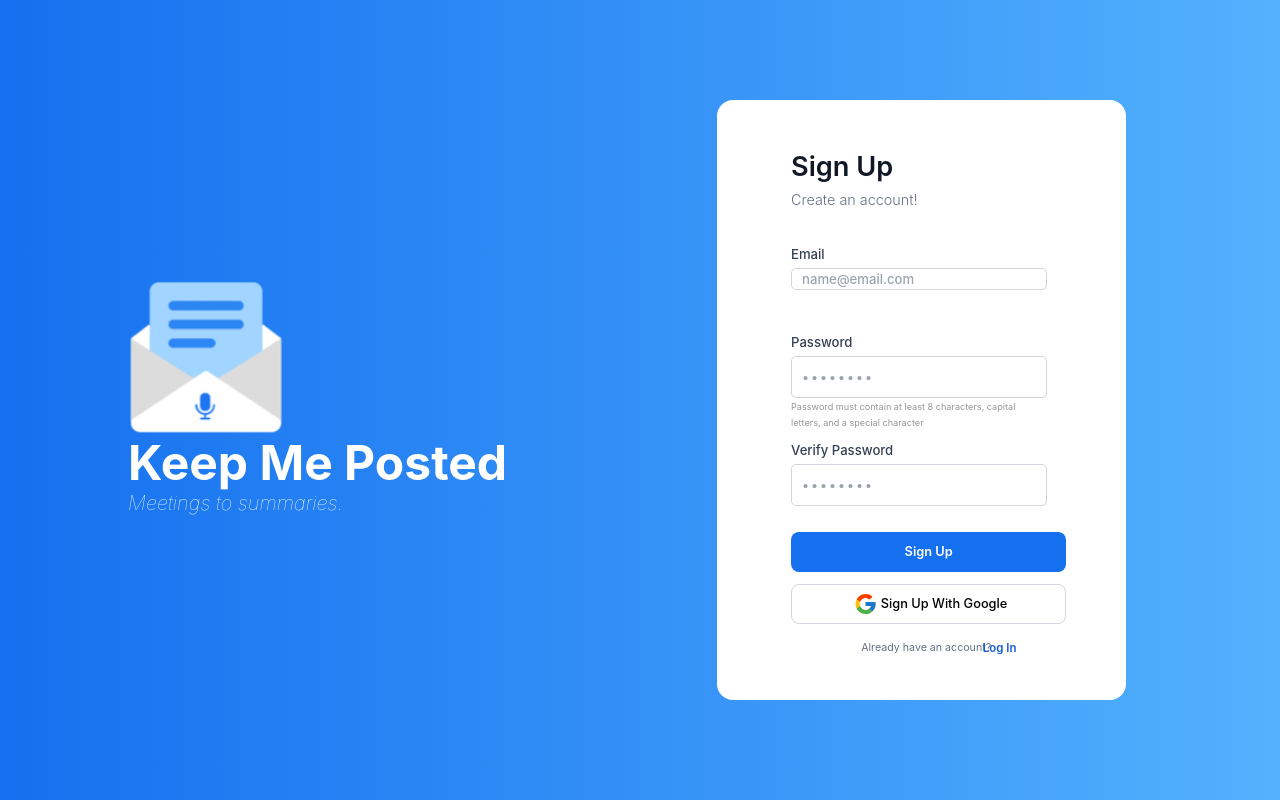
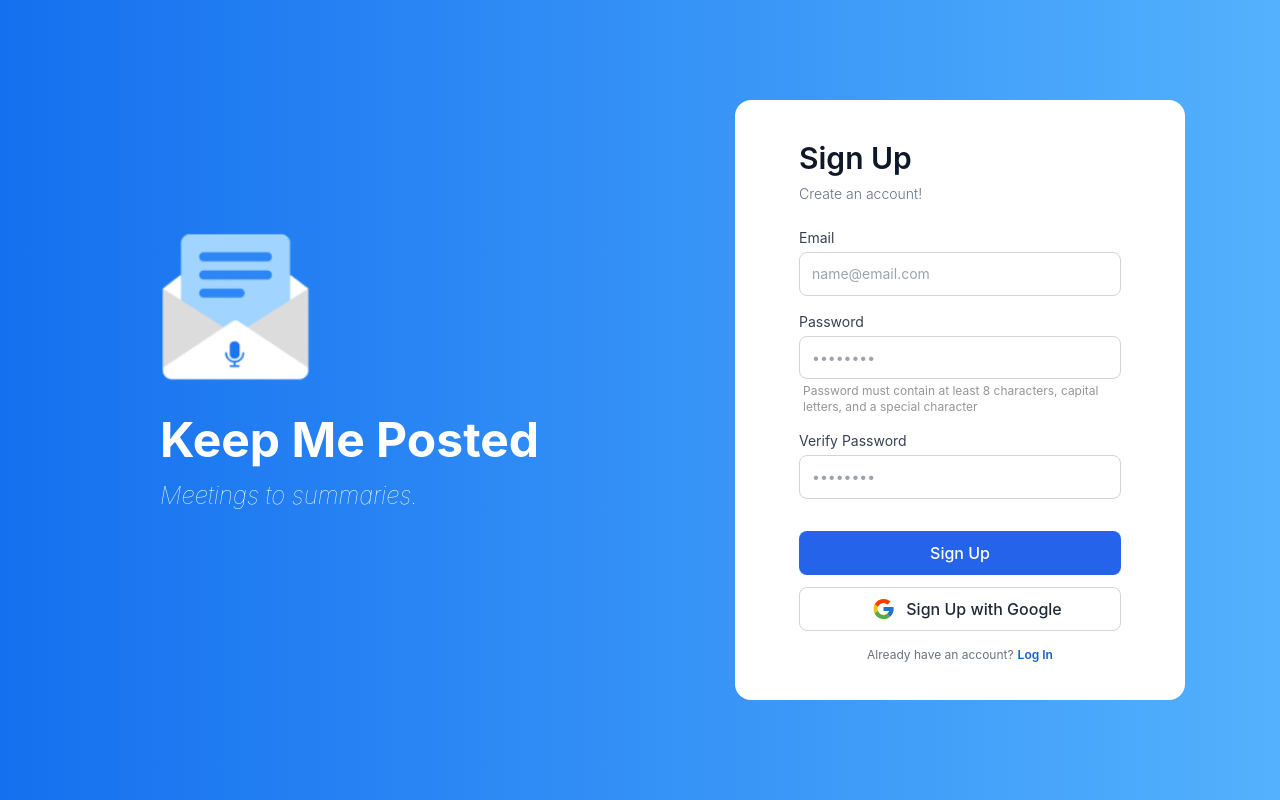
Before and after one commit to RValanki/Keep-Me-Posted, a SvelteKit app in the folder frontend/: page /signup in a window 1280 px wide. Built offline with nearby package versions, Linux system fonts and the light colour scheme; no server answers.

Commit message:
Refactored sign up page to utilise tailwind and modular components

```diff
--- a/frontend/src/routes/signup/+page.svelte
+++ b/frontend/src/routes/signup/+page.svelte
@@ -1,15 +1,49 @@
 <script>
-  import logo from "../../assets/kmp-logo-large.png";
+
   import { onMount } from "svelte";
   import { goto } from "$app/navigation";
+  import Logo from "../../components/logo.svelte";
+  import LandingPageTitle from "../../components/landingPageTitle.svelte";
+  import InputFieldWithValidation from "../../components/input-field-with-validation.svelte";
+  import LoginCardHeader from "../../components/loginCardHeader.svelte";
+  import Button from "../../components/button.svelte";
+  import LoginPrompt from "../../components/loginPrompt.svelte";
+
+  let googleIcon = `<svg
+              xmlns="http://www.w3.org/2000/svg"
+              x="0px"
+              y="0px"
+              width="4vw"
+              height="3vh"
+              viewBox="0 0 48 48"
+            >
+              <path
+                fill="#FFC107"
+                d="M43.611,20.083H42V20H24v8h11.303c-1.649,4.657-6.08,8-11.303,8c-6.627,0-12-5.373-12-12c0-6.627,5.373-12,12-12c3.059,0,5.842,1.154,7.961,3.039l5.657-5.657C34.046,6.053,29.268,4,24,4C12.955,4,4,12.955,4,24c0,11.045,8.955,20,20,20c11.045,0,20-8.955,20-20C44,22.659,43.862,21.35,43.611,20.083z"
+              ></path>
+              <path
+                fill="#FF3D00"
+                d="M6.306,14.691l6.571,4.819C14.655,15.108,18.961,12,24,12c3.059,0,5.842,1.154,7.961,3.039l5.657-5.657C34.046,6.053,29.268,4,24,4C16.318,4,9.656,8.337,6.306,14.691z"
+              ></path>
+              <path
+                fill="#4CAF50"
+                d="M24,44c5.166,0,9.86-1.977,13.409-5.192l-6.19-5.238C29.211,35.091,26.715,36,24,36c-5.202,0-9.619-3.317-11.283-7.946l-6.522,5.025C9.505,39.556,16.227,44,24,44z"
+              ></path>
+              <path
+                fill="#1976D2"
+                d="M43.611,20.083H42V20H24v8h11.303c-0.792,2.237-2.231,4.166-4.087,5.571c0.001-0.001,0.002-0.001,0.003-0.002l6.19,5.238C36.971,39.205,44,34,44,24C44,22.659,43.862,21.35,43.611,20.083z"
+              ></path>
+            </svg>`;
 
   let email = "";
   let password = "";
   let verifyPassword = "";
   let emailValidationString = "";
   let passwordValidationString = "Password must contain at least 8 characters, capital letters, and a special character";
-  let passwordValidationStringColor = "#959595";
   let verifyPasswordValidationString = "";
+  let emailValidationActive = false;
+  let passwordValidationActive = false;
+  let verifyPasswordValidationActive = false;
 
   function isValidEmail(email) {
     const emailRegex = /^[^\s@]+@[^\s@]+\.[^\s@]+$/;
@@ -25,22 +59,25 @@
   function emailValidation(email) {
     if (email == "") {
       emailValidationString = "Please Enter Email";
+      emailValidationActive = true;
       return false;
     } else if (!isValidEmail(email)) {
       emailValidationString = "Please Enter Valid Email";
+      emailValidationActive = true;
       return false;
     } else {
       emailValidationString = "";
+      emailValidationActive = false;
       return true;
     }
   }
 
   function passwordValidation(password) {
     if (password == "" || !isValidPassword(password)) {
-      passwordValidationStringColor = "red";
+      passwordValidationActive = true;
       return false;
     } else {
-      passwordValidationStringColor = "#959595";
+      passwordValidationActive = false;
       return true;
     }
   }
@@ -48,12 +85,15 @@
   function verifyPasswordValidation(password, verifyPassword) {
     if (verifyPassword == "") {
       verifyPasswordValidationString = "Please Enter Password";
+      verifyPasswordValidationActive = true;
       return false;
     } else if (verifyPassword != password) {
       verifyPasswordValidationString = "Password does not match";
+      verifyPasswordValidationActive = true;
       return false;
     } else {
       verifyPasswordValidationString = "";
+      verifyPasswordValidationActive = false;
       return true;
     }
   }
@@ -61,6 +101,7 @@
   function handleEmailInUse(response) {
     if ((response.error = "This email address is already in use")) {
       emailValidationString = response["error"];
+      emailValidationActive = true;
     }
   }
 
@@ -116,438 +157,96 @@
 
 </script>
 
-<html lang="en">
-  <head>
-    <meta charset="UTF-8" />
-    <meta name="viewport" content="width=device-width, initial-scale=1.0" />
-  </head>
-  <body>
-    <div class="kmp-container">
-      <div class="logo-container">
-        <img src={logo} alt="Logo" class="logo-style" />
+<div class="m-0 h-screen bg-gradient-to-l from-[#53b1fd] to-[#1570ef] flex justify-center items-center text-white">
+  <div class="flex flex-col md:flex-row h-screen w-full">
+     <!-- Top Row on Mobile / Left Column on Desktop -->
+     <div class="flex md:flex-col w-full md:w-1/2">
+        <div class="ml-0 sm:ml-24 md:ml-0 w-1/4 md:w-full md:flex-1">
+           <div class=" ml-4 p-4 sm:p-6 md:p-0 mt-1 md:mt-0 min-w-[100%] md:min-w-[150px] ml-0 md:ml-40 h-full w-1/5 flex flex-col justify-end md:justify-end">
+              <Logo class="mt-auto" />
            </div>
-      <div class="title">
-        <h1>
-          Keep Me Posted
-        </h1>
         </div>
-      <div class="sub-title">Meetings to summaries.</div>
-    </div>
-    <div class="sign-up-card">
-      <div class="heading">Sign Up</div>
-      <div class="subheading">Create an account!</div>
-      <div class="email-container">
-        <div class="email-title">Email</div>
-        <div class="email-input-container">
-          <input
-            class="email-input-style"
-            type="text"
-            bind:value={email}
-            placeholder="name@email.com"
+        <div class="w-3/4 md:w-full md:flex-1 flex items-center md:items-start">
+           <div class="ml-4 md:ml-40 mt-2 md:mt-4 mb-0">
+              <LandingPageTitle
+                 title="Keep Me Posted"
+                 subTitle="Meetings to summaries."
               />
            </div>
-        <div class="email-validation">
-          {emailValidationString}
         </div>
      </div>
-      <div class="password-container">
-        <div class="password-title">Password</div>
-        <div class="password-input-container">
-          <input
-            class="password-input-style"
-            type="password"
+     <!-- Bottom Row on Mobile / Right Column on Desktop -->
+     <div class="w-full md:w-1/2 flex justify-center items-center h-full">
+        <div class="h-full w-full md:w-full lg:w-2/3 flex justify-center items-center">
+           <div class="py-10 px-16 h-full md:h-3/4 lg:h-3/4 w-full sm:w-3/4 md:w-4/5 rounded-[16px] bg-white md:min-w-full lg:min-w-[450px] md:min-h-[600px] lg:min-h-[600px] ml-0 md:ml-16 mr-0 md:mr-16 max-h-[700px]">
+              <!-- Content here -->
+              <LoginCardHeader heading = "Sign Up" subheading = "Create an account!"/>
+
+              <InputFieldWithValidation
+                     label="Email"
+                     placeholder="name@email.com"
+                     bind:value={email}
+                     validationMessage = {emailValidationString}
+                     validationActive = {emailValidationActive}
+
+                  />
+
+                  <InputFieldWithValidation
+                     label="Password"
+                     isPasswordType={true}
+                     placeholder="••••••••"
                      bind:value={password}
+                     validationMessage = {passwordValidationString}
+                     validationActive = {passwordValidationActive}
+                     showValidation = {true}
+                  />
+
+                  <InputFieldWithValidation
+                     label="Verify Password"
+                     isPasswordType={true}
                      placeholder="••••••••"
+                     bind:value={verifyPassword}
+                     validationMessage = {verifyPasswordValidationString}
+                     validationActive = {verifyPasswordValidationActive}
+
+                  />
+
+                  <div class="w-full h-[20px] mb-9 mt-8">
+                    <Button
+                       fullWidth={true}
+                       type="primary"
+                       text="Sign Up"
+                       handleClick={handleSignUp}
+
                     />
                  </div>
-        <div
-          class="password-validation"
-          style="color: {passwordValidationStringColor};"
+
+                 <div>
+                    <form
+                       class="w-full h-[20px] mb-10"
+                       method="post"
+                       action="?/OAuth2"
                     >
-          {passwordValidationString}
+                       <Button
+                          fullWidth={true}
+                          type="tertiary"
+                          text="Sign Up with Google"
+                          iconSvg={googleIcon}
+                       />
+                    </form>
+                 </div>
+
+                 <div class="w-full flex justify-center">
+                    <LoginPrompt
+                       text="Already have an account?"
+                       linkText="Log In"
+                       isPrimary = {false}
+                       handleClick={handleLogInClick}
+
+                    />
                  </div>
            </div>
-      <div class="verify-password-container">
-        <div class="verify-password-title">Verify Password</div>
-        <div class="verify-password-input-container">
-          <input
-            class="verify-password-input-style"
-            type="password"
-            bind:value={verifyPassword}
-            placeholder="••••••••"
-          />
-        </div>
-        <div class="verify-password-validation">
-          {verifyPasswordValidationString}
         </div>
      </div>
-      <div class="primary-button-container">
-        <button
-          class="primary-button"
-          on:click={handleSignUp}
-          onmouseover="this.style.backgroundColor='#0c4eae'"
-          onmouseout="this.style.backgroundColor='#1570EF'"
-        >
-          Sign Up
-        </button>
-      </div>
-      <div class="secondary-button-container">
-        <form method="post" action="?/OAuth2">
-          <button
-            class="secondary-button"
-            alt="google sign in"
-            onmouseover="this.style.backgroundColor='#D0D5DD'"
-            onmouseout="this.style.backgroundColor='white'"
-          >
-            <svg
-              xmlns="http://www.w3.org/2000/svg"
-              x="0px"
-              y="0px"
-              width="4vw"
-              height="3vh"
-              viewBox="0 0 48 48"
-            >
-              <path
-                fill="#FFC107"
-                d="M43.611,20.083H42V20H24v8h11.303c-1.649,4.657-6.08,8-11.303,8c-6.627,0-12-5.373-12-12c0-6.627,5.373-12,12-12c3.059,0,5.842,1.154,7.961,3.039l5.657-5.657C34.046,6.053,29.268,4,24,4C12.955,4,4,12.955,4,24c0,11.045,8.955,20,20,20c11.045,0,20-8.955,20-20C44,22.659,43.862,21.35,43.611,20.083z"
-              ></path>
-              <path
-                fill="#FF3D00"
-                d="M6.306,14.691l6.571,4.819C14.655,15.108,18.961,12,24,12c3.059,0,5.842,1.154,7.961,3.039l5.657-5.657C34.046,6.053,29.268,4,24,4C16.318,4,9.656,8.337,6.306,14.691z"
-              ></path>
-              <path
-                fill="#4CAF50"
-                d="M24,44c5.166,0,9.86-1.977,13.409-5.192l-6.19-5.238C29.211,35.091,26.715,36,24,36c-5.202,0-9.619-3.317-11.283-7.946l-6.522,5.025C9.505,39.556,16.227,44,24,44z"
-              ></path>
-              <path
-                fill="#1976D2"
-                d="M43.611,20.083H42V20H24v8h11.303c-0.792,2.237-2.231,4.166-4.087,5.571c0.001-0.001,0.002-0.001,0.003-0.002l6.19,5.238C36.971,39.205,44,34,44,24C44,22.659,43.862,21.35,43.611,20.083z"
-              ></path>
-            </svg>
-            <p class="secondary-button-label">Sign Up With Google</p>
-          </button>
-        </form>
-      </div>
-      <!-- svelte-ignore a11y-no-static-element-interactions -->
-      <div class="log-in-container">
-        <div class="log-in-label">Already have an account?</div>
-        <!-- svelte-ignore a11y-click-events-have-key-events -->
-        <div class="log-in-link" on:click={handleLogInClick}>Log In</div>
   </div>
 </div>
-  </body>
-</html>
-
-<!-- this styling secton contains styles for many components used throughout the page-->
-<style>
-  body {
-    margin: 0;
-    height: 100vh;
-    background: linear-gradient(to left, #53b1fd 0%, #1570ef 100%);
-    display: flex;
-    justify-content: center;
-    align-items: center;
-    color: white;
-  }
-  h1{
-    color: white;
-  }
-  .sign-up-card {
-    height: 75vh;
-    width: 32vw;
-    border-radius: 16px;
-    position: absolute;
-    right: 12vw;
-    background-color: white;
-  }
-  .logo-style {
-    width: 100%;
-    height: auto;
-  }
-  .sub-title {
-    font-size: calc(1vw + 0.9vh);
-    font-family: "Inter", sans-serif;
-    font-weight: 100;
-    font-style: italic;
-    letter-spacing: 0%;
-    position: relative;
-    top: 0.5vh;
-    color:white;
-  }
-  .title {
-    font-size: calc(2vw + 2.5vh);
-    font-family: "Inter", sans-serif;
-    font-weight: 550;
-    letter-spacing: 0%;
-    position: relative;
-    top: 0.2vh;
-  }
-  .logo-container {
-    max-width: 41%;
-  }
-  .kmp-container {
-    position: absolute;
-    left: 10vw;
-    top: 35vh;
-  }
-  .heading {
-    width: 60vh;
-    height: 10vh;
-    color: #101828;
-    position: absolute;
-    top: 6vh;
-    font-size: calc(1.5vw + 1vh);
-    font-family: "Inter", sans-serif;
-    font-weight: 575;
-    line-height: 38px;
-    letter-spacing: 0%;
-    vertical-align: baseline;
-    left: 5.8vw;
-  }
-  .subheading {
-    width: 60vh;
-    height: 10vh;
-    color: #667085;
-    position: absolute;
-    top: 11vh;
-    font-size: calc(0.5vw + 1vh);
-    font-family: "Inter", sans-serif;
-    font-weight: 350;
-    line-height: 24px;
-    letter-spacing: 0%;
-    vertical-align: baseline;
-    left: 5.8vw;
-  }
-  .email-container {
-    width: 60vh;
-    height: 10vh;
-    position: absolute;
-    top: 18vh;
-  }
-  .email-title {
-    font-size: calc(0.4vw + 1vh);
-    font-family: "Inter", sans-serif;
-    font-weight: 500;
-    line-height: 20px;
-    letter-spacing: 0%;
-    vertical-align: baseline;
-    position: absolute;
-    left: 5.8vw;
-    color: #344054;
-  }
-  .email-input-container {
-    font-size: 14px;
-    font-family: "Inter", sans-serif;
-    font-weight: 500;
-    line-height: 20px;
-    letter-spacing: 0%;
-    vertical-align: baseline;
-    position: absolute;
-    top: 3vh;
-    left: 5.8vw;
-  }
-  .email-input-style {
-    font-size: calc(0.4vw + 1vh);
-    border: 1px solid #d0d5dd;
-    border-radius: 5px;
-    padding: 10px;
-    width: 20vw;
-    height: 2vh;
-  }
-  .email-validation {
-    font-size: calc(0.4vw + 0.5vh);
-    font-family: "Inter", sans-serif;
-    font-weight: 400;
-    line-height: 20px;
-    letter-spacing: 0%;
-    vertical-align: baseline;
-    position: absolute;
-    left: 5.8vw;
-    color: red;
-    top: 7.5vh;
-    padding-top: 2.2px;
-  }
-  .password-container {
-    width: 60vh;
-    height: 10vh;
-    position: absolute;
-    top: 29vh;
-  }
-  .password-title {
-    font-size: calc(0.4vw + 1vh);
-    font-family: "Inter", sans-serif;
-    font-weight: 500;
-    line-height: 20px;
-    letter-spacing: 0%;
-    vertical-align: baseline;
-    position: absolute;
-    left: 5.8vw;
-    color: #344054;
-  }
-  .password-input-container {
-    font-size: 14px;
-    font-family: "Inter", sans-serif;
-    font-weight: 500;
-    line-height: 20px;
-    letter-spacing: 0%;
-    vertical-align: baseline;
-    position: absolute;
-    top: 3vh;
-    left: 5.8vw;
-  }
-  .password-input-style {
-    font-size: calc(0.4vw + 1vh);
-    border: 1px solid #d0d5dd;
-    border-radius: 5px;
-    padding: 10px;
-    width: 20vw;
-    letter-spacing: 2px;
-  }
-  .password-validation {
-    font-size: calc(0.4vw + 0.5vh);
-    font-family: "Inter", sans-serif;
-    font-weight: 400;
-    line-height: 2vh;
-    letter-spacing: 0%;
-    vertical-align: baseline;
-    position: absolute;
-    left: 5.8vw;
-    top: 7.5vh;
-    width: 32vh;
-    padding-top: 7px;
-  }
-  .verify-password-container {
-    width: 60vh;
-    height: 10vh;
-    position: absolute;
-    top: 42.5vh;
-  }
-  .verify-password-title {
-    font-size: calc(0.4vw + 1vh);
-    font-family: "Inter", sans-serif;
-    font-weight: 500;
-    line-height: 20px;
-    letter-spacing: 0%;
-    vertical-align: baseline;
-    position: absolute;
-    left: 5.8vw;
-    color: #344054;
-  }
-  .verify-password-input-container {
-    font-size: 14px;
-    font-family: "Inter", sans-serif;
-    font-weight: 500;
-    line-height: 20px;
-    letter-spacing: 0%;
-    vertical-align: baseline;
-    position: absolute;
-    top: 3vh;
-    left: 5.8vw;
-  }
-  .verify-password-input-style {
-    font-size: calc(0.4vw + 1vh);
-    border: 1px solid #d0d5dd;
-    border-radius: 5px;
-    padding: 10px;
-    width: 20vw;
-    letter-spacing: 2px;
-  }
-  .verify-password-validation {
-    font-size: calc(0.4vw + 0.5vh);
-    font-family: "Inter", sans-serif;
-    font-weight: 400;
-    line-height: 20px;
-    letter-spacing: 0%;
-    vertical-align: baseline;
-    position: absolute;
-    left: 5.8vw;
-    color: red;
-    top: 7.5vh;
-    padding-top: 2.2px;
-  }
-  .primary-button-container {
-    width: 60vh;
-    height: 5vh;
-    position: absolute;
-    top: 54vh;
-  }
-  .primary-button {
-    background-color: #1570ef;
-    color: #fff;
-    border: none;
-    border-radius: 8px;
-    padding: 10px 20px;
-    cursor: pointer;
-    transition: background-color 0.3s ease-in-out;
-    width: 21.5vw;
-    position: absolute;
-    left: 5.8vw;
-    font-weight: 575;
-    font-size: calc(0.5vw + 0.8vh);
-    height: 5vh;
-    text-align: center;
-    display: flex;
-    justify-content: center;
-    align-items: center;
-  }
-  .secondary-button-container {
-    width: 60vh;
-    height: 10vh;
-    position: absolute;
-    top: 60.5vh;
-  }
-  .secondary-button {
-    height: 5vh;
-    font-size: calc(0.5vw + 0.8vh);
-    border: 1px solid #d0d5dd;
-    background-color: white;
-    color: #344054;
-    border-radius: 8px;
-    padding: 10px 20px;
-    cursor: pointer;
-    transition: background-color 0.3s ease-in-out;
-    width: 21.5vw;
-    position: absolute;
-    left: 5.8vw;
-    display: flex;
-    justify-content: center;
-    align-items: center;
-  }
-  .secondary-button-label {
-    position: relative;
-    right: 0.8vw;
-  }
-  .log-in-container {
-    display: flex;
-    justify-content: space-between;
-    width: 60vh;
-    height: 10vh;
-    position: absolute;
-    top: 66vh;
-  }
-  .log-in-label {
-    color: #667085;
-    width: 50%;
-    padding: 10px;
-    font-size: calc(0.52vw + 0.5vh);
-    font-family: "Inter", sans-serif;
-    font-weight: 400;
-    line-height: 20px;
-    letter-spacing: 0%;
-    position: absolute;
-    left: 10.5vw;
-  }
-  .log-in-link {
-    color: #175cd3;
-    width: 50%;
-    padding: 10px;
-    font-size: calc(0.52vw + 0.6vh);
-    font-family: "Inter", sans-serif;
-    font-weight: 600;
-    line-height: 20px;
-    letter-spacing: 0%;
-    position: absolute;
-    left: 20vw;
-    cursor: pointer;
-  }
-</style>
```
Lines whose indentation alone changed are shown as unchanged.
